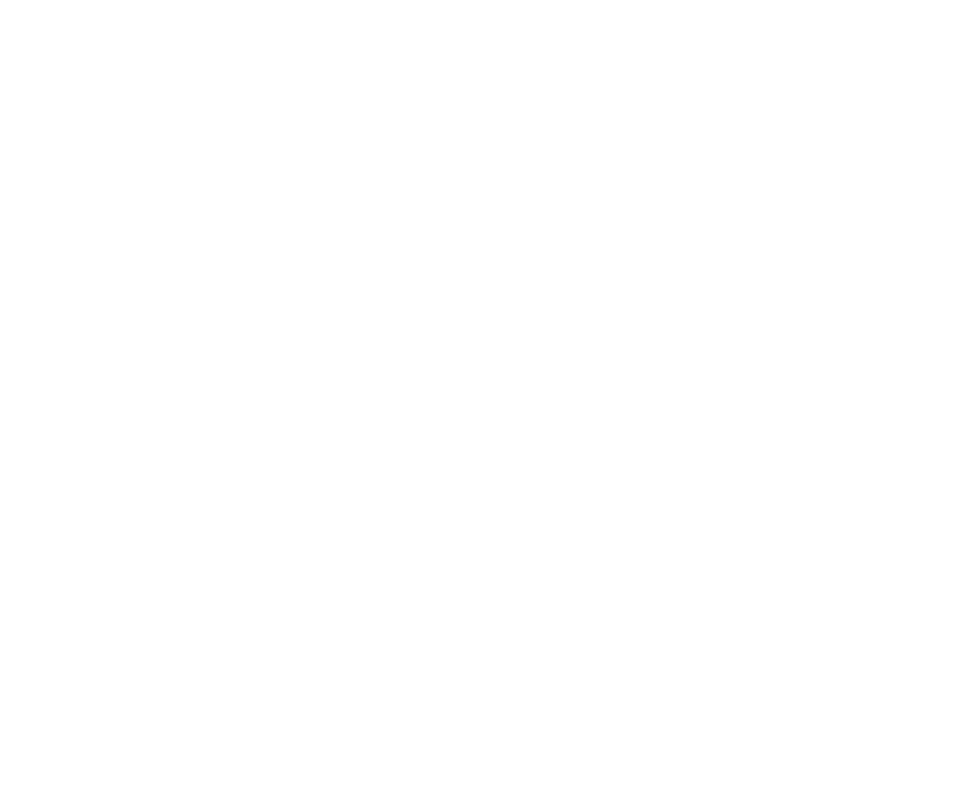
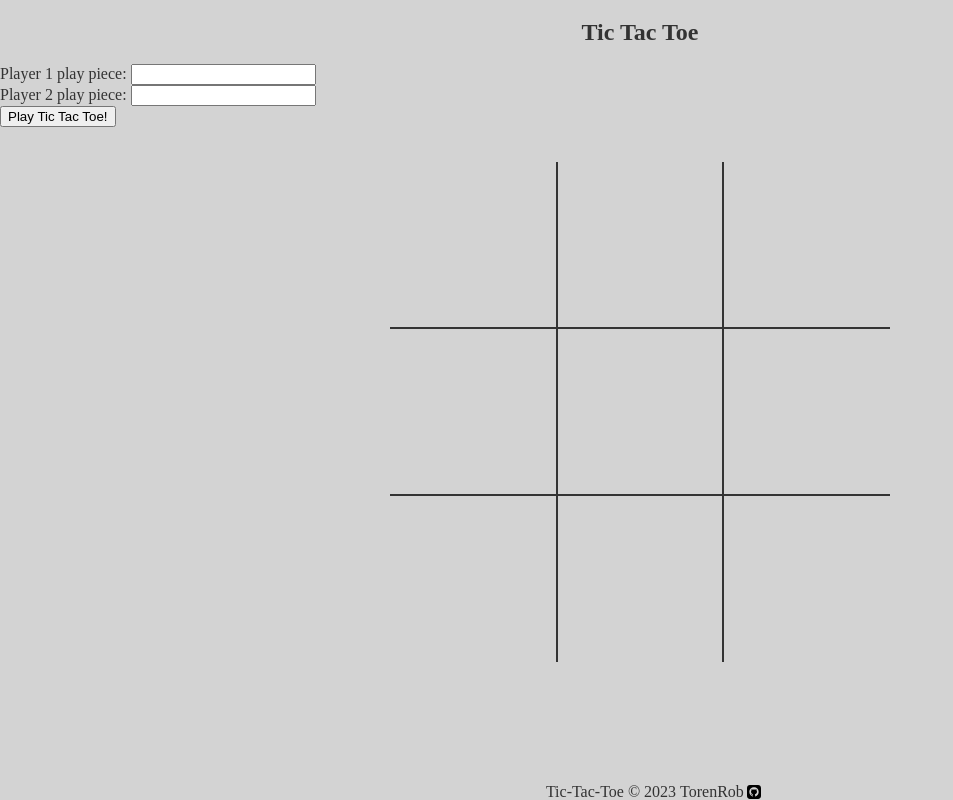
Before and after one commit to Torenrob/TicTacToeOdin, a plain HTML site: page index.html in a window 1280 px wide. Shown: the whole page, without its empty margins (0-953 px from the left). Drawn offline with Linux system fonts and the light colour scheme.

Commit message:
base html and initial js objects created

```diff
--- a/index.html
+++ b/index.html
@@ -9,11 +9,60 @@
       <script src="script.js" defer="defer"></script>
       <link rel="stylesheet" href="reset.css">
       <link rel="stylesheet" href="style.css">
-      <title>Untitled</title>
+      <title>Tic-Tac-Toe</title>
    </head>
 
    <body>
-      <div></div>
+      <header>
+         <h2>Tic Tac Toe</h2>
+      </header>
+      <form action="/play-tic-tac-toe" method="post">
+         <div class="form-group">
+            <label for="player1-play-piece">Player 1 play piece:</label>
+            <input type="text" name="player1-play-piece" id="player1-play-piece" required>
+         </div>
+         <div class="form-group">
+            <label for="player2-play-piece">Player 2 play piece:</label>
+            <input type="text" name="player2-play-piece" id="player2-play-piece" required>
+         </div>
+         <div class="form-group">
+            <input type="submit" value="Play Tic Tac Toe!">
+         </div>
+      </form>
+      <main id="gameBoard">
+         <section id="playerOne">
+            <h3></h3>
+            <img src="" alt="">
+         </section>
+         <table>
+            <tr>
+               <td style="border-left: none; border-top: none;"></td>
+               <td style="border-top: none;"></td>
+               <td style="border-right: none; border-top: none;"></td>
+            </tr>
+            <tr>
+               <td style="border-left: none;"></td>
+               <td></td>
+               <td style="border-right: none;"></td>
+            </tr>
+            <tr>
+               <td style="border-left: none; border-bottom: none;"></td>
+               <td style="border-bottom: none;"></td>
+               <td style="border-right: none; border-bottom: none;"></td>
+            </tr>
+         </table>
+         <section id="playerTwo">
+            <h3></h3>
+            <img src="" alt="">
+         </section>
+      </main>
+      <footer>
+         <span style="display: flex; align-items: center; justify-content: center;">Tic-Tac-Toe &copy
+            2023
+            <a href="https://github.com/Torenrob"
+               style="width: 27%; display: flex; align-items: center; text-decoration: none; color: inherit; justify-content: space-between;">&nbspTorenRob
+               <img style="margin-left: 3px;" src="Images/iconmonstr-github-3.svg"> </a>
+      </footer>
    </body>
 
 </html>
--- a/script.js
+++ b/script.js
@@ -0,0 +1,39 @@
+const gameBoard = {
+	board: [
+		[null, null, null],
+		[null, null, null],
+		[null, null, null],
+	],
+
+	checkWinner: () => {
+		// Check for a winner in the rows
+		for (let i = 0; i < 3; i++) {
+			if (board[i][0] === board[i][1] && board[i][1] === board[i][2]) {
+				return board[i][0];
+			}
+		}
+
+		// Check for a winner in the columns
+		for (let i = 0; i < 3; i++) {
+			if (board[0][i] === board[1][i] && board[1][i] === board[2][i]) {
+				return board[0][i];
+			}
+		}
+
+		// Check for a winner in the diagonals
+		if (board[0][0] === board[1][1] && board[1][1] === board[2][2]) {
+			return board[0][0];
+		}
+
+		if (board[0][2] === board[1][1] && board[1][1] === board[2][0]) {
+			return board[0][2];
+		}
+
+		// No winner yet
+		return null;
+	},
+};
+
+const player = function (name, marker) {
+	return { name, marker };
+};
--- a/style.css
+++ b/style.css
@@ -0,0 +1,40 @@
+body {
+	background-color: #d3d3d3;
+	color: #333333;
+	display: flex;
+	flex-direction: column;
+}
+
+header {
+	display: flex;
+	justify-content: center;
+}
+
+#gameBoard {
+	height: 100%;
+}
+
+table {
+	width: 500px;
+	height: 500px;
+	margin: 0 auto;
+	border-collapse: collapse;
+	border: none;
+}
+
+td {
+	width: 33.3333333333%;
+	height: 33.3333333333%;
+	border: 2px solid #333333;
+	text-align: center;
+	font-family: sans-serif;
+	font-size: 20px;
+}
+
+footer {
+	position: fixed;
+	bottom: 0;
+	display: flex;
+	width: 100%;
+	justify-content: center;
+}
```
Also changed, not shown: Images/iconmonstr-github-3.svg (added).
